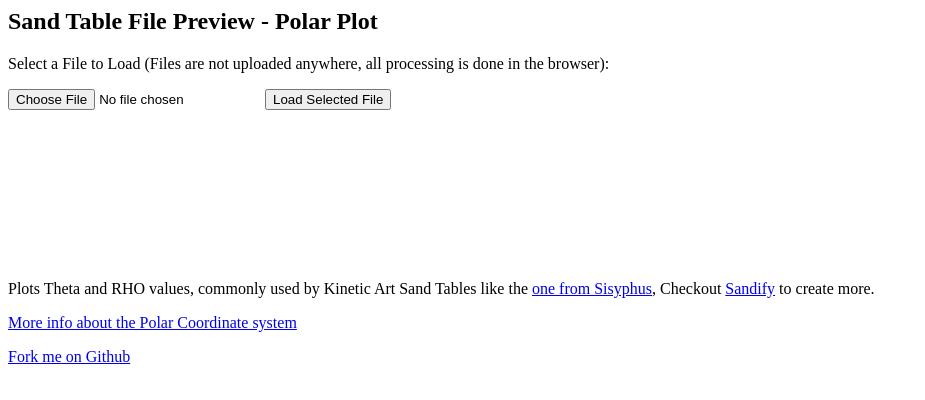
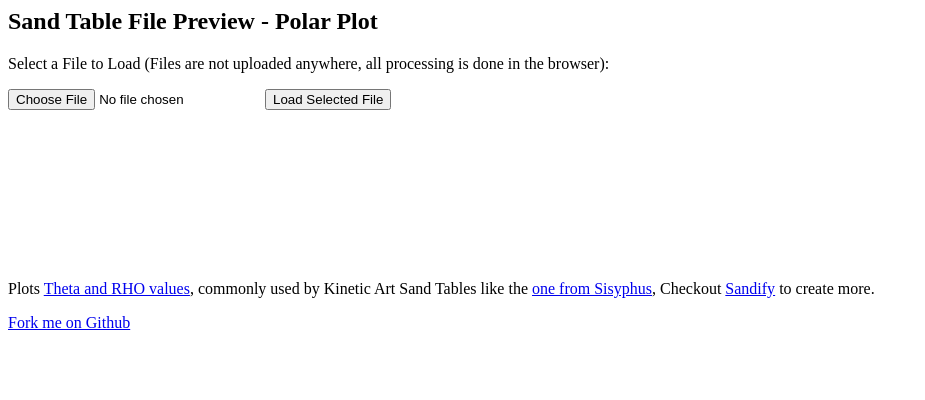
Before and after one commit to polarplot/polarplot.github.io, a plain HTML site: page index.html in a window 1280 px wide. Shown: the whole page, without its empty margins (0-925 px from the left). Drawn offline with Linux system fonts and the light colour scheme.

Commit message:
Update index.html

```diff
--- a/index.html
+++ b/index.html
@@ -22,8 +22,7 @@
                 <p id="last_coordinate">Last Coordinate: Not available</p>
                 <textarea id="content-target"></textarea>-->
             </div>
-        <p>Plots Theta and RHO values, commonly used by Kinetic Art Sand Tables like the <a href="https://sisyphus-industries.com/" target="_blank">one from Sisyphus</a>, Checkout <a href="https://sandify.org/" target="_blank">Sandify</a> to create more.</p>
-        <p><a href="https://en.wikipedia.org/wiki/Polar_coordinate_system" target="_blank">More info about the Polar Coordinate system</a></p>
+        <p>Plots <a href="https://en.wikipedia.org/wiki/Polar_coordinate_system" target="_blank">Theta and RHO values</a>, commonly used by Kinetic Art Sand Tables like the <a href="https://sisyphus-industries.com/" target="_blank">one from Sisyphus</a>, Checkout <a href="https://sandify.org/" target="_blank">Sandify</a> to create more.</p>
         <p><a href="https://github.com/polarplot/polarplot.github.io" target="_blank">Fork me on Github</a></p>
 
     <script>
@@ -90,7 +89,7 @@
 
         function renderPattern(coordinates) {
             // Make canvas full screen
-           canvas.width = window.innerWidth;
+           canvas.width = window.innerWidth * 0.99;
             canvas.height = window.innerHeight * 0.7;
 
             // Clear the canvas
```
